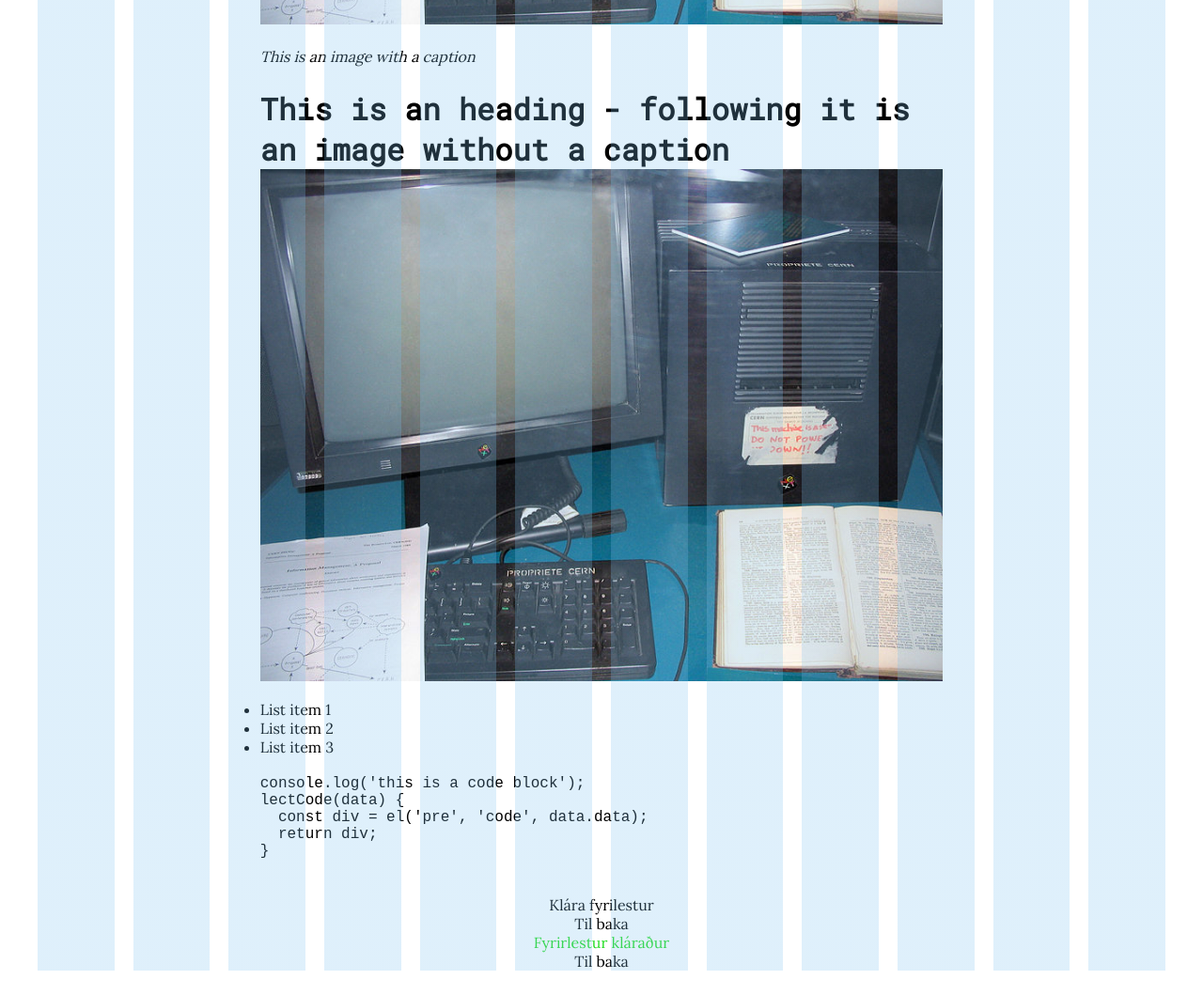
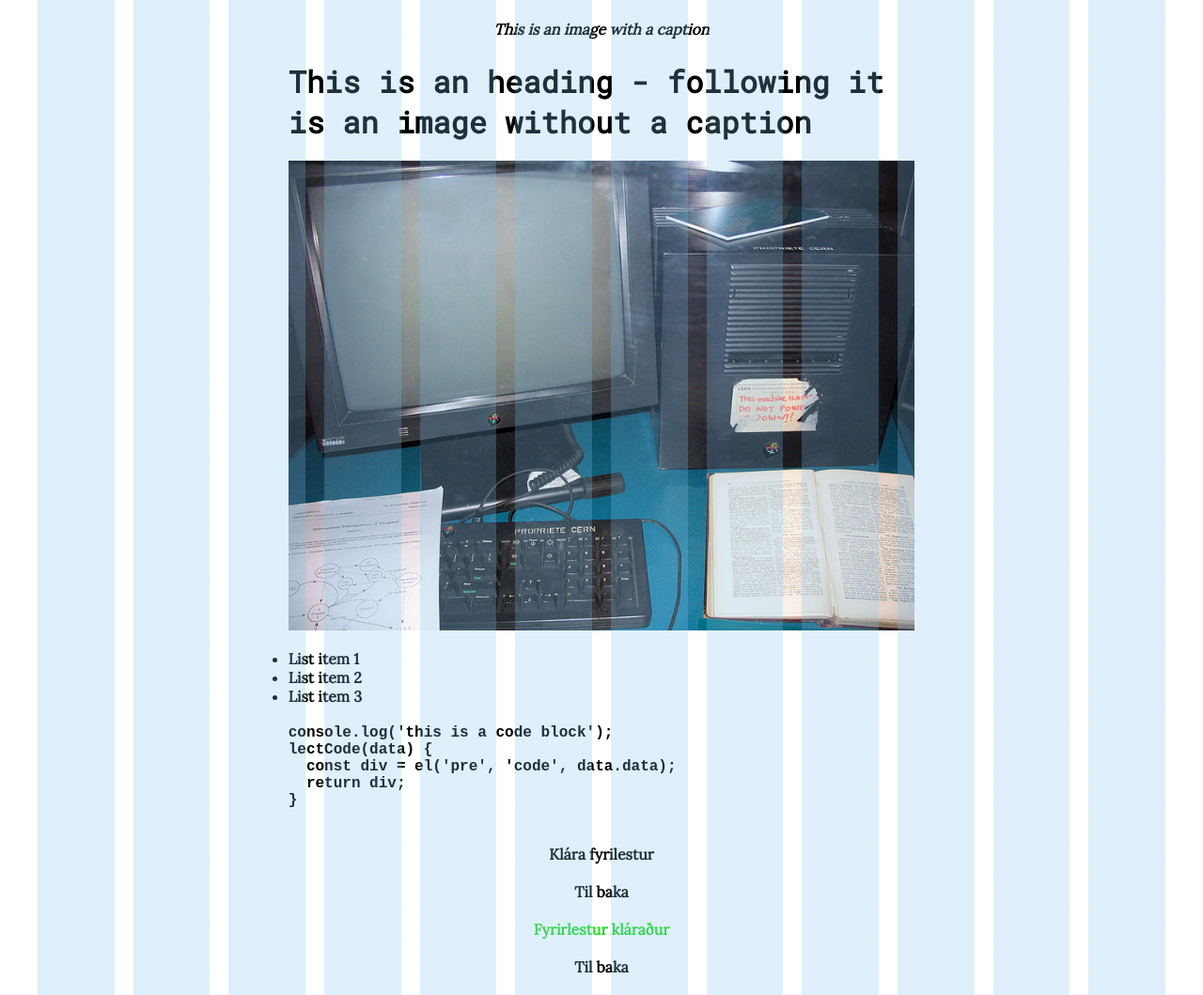
Before and after one commit to UlfurThor/vef1-2018-h2, a website: page domModel.html in a window 1280 px wide. Shown: the part 1615-2674 px from the top of the page at 94% size. Before the commit the page ends 2648 px from the top, so only its background shows below. Drawn offline with nearby package versions, Linux system fonts and the light colour scheme; files that its build step writes are made by us from their sources.

Commit message:
lextures breytt

```diff
--- a/src/styles/lectures.scss
+++ b/src/styles/lectures.scss
@@ -1,51 +1,41 @@
 @import "config";
 
+h1{
+  font-family: $font-heading;
+}
 .lect{
+  max-width:1200px;
     margin:auto;
    //margin-left:350px;
-    @media(min-width:800px){
+    @media(min-width:700px){
       @include columns(7)
     }
     &__text{
         margin-top:24px;
         font-size: $baseSize;
         font-family: $font-main;
+        font-weight: 600;
+
+        margin:20px;
     }
     &__vid{
         margin-top:24px;
         text-align:center;
         height:100%;
+        margin:20px;
       }
     &__caption{
         font-style:italic;
     }
-}
-.quote{
-    background-color:$colMediumGrey;
-    height: 100px;
-    font-family: $font-main;
-    margin: 20px 0;
-}
-blockquote{
-   padding: 20px;
-}
-.list{
-    margin-top:20px;
-  &__item{
-    font-family:$font-main;
-  }
-  }
-.code{
-    margin:20px 0;
-}
-.done{
-    justify-content: center;
-    margin:auto;
-    text-align: center;
-    cursor: pointer;
-}
-h1{
-  font-family: $font-heading;
+    &__content{
+      @media(min-width:700px){
+        margin:10px;
+      }
+    }
+    &__contImg{
+      margin:20px;
+      text-align: center;
+    }
 }
 iframe{
   width:100%;
@@ -54,11 +44,53 @@ iframe{
 .youtube{
   height: 20vh;
 }
+.quote{
+    background-color:$colMediumGrey;
+    height: 100px;
+    font-family: $font-main;
+    @media(min-width: 700px){
+    margin: 20px 0;
+    }
+}
+blockquote{
+   padding: 20px;
+   font-weight: 600;
+}
+cite{
+  margin:20px;
+  font-weight: 600;
+}
+.list{
+    margin:20px;
+    font-weight: 600;
+  &__item{
+    font-family:$font-main;
+  }
+  }
+.code{
+    margin:20px;
+    font-weight: 600;
+}
+.headding{
+  margin:20px;
+}
 .txt{
   margin: 24px 0;
+  font-family:$font-main;
+  font-weight: 600;
+}
+.done{
+  font-weight: 600;
+  justify-content: center;
+  margin:auto;
+  text-align: center;
+  cursor: pointer;
 }
 .finished{
   color:$colLightGreen;
   content:"\2713";
   //display:inline-block;
 }
+.back{
+  margin:20px;
+}
```
